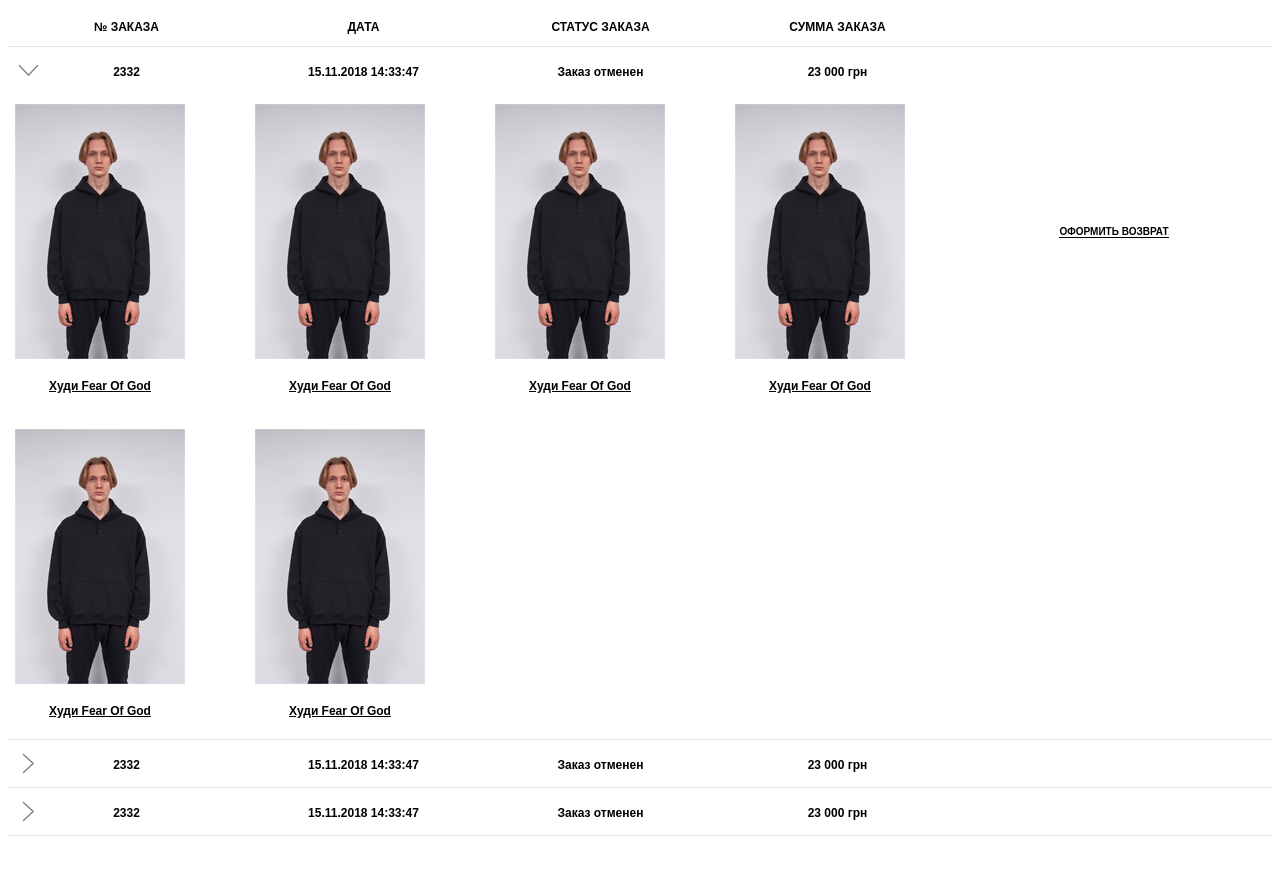
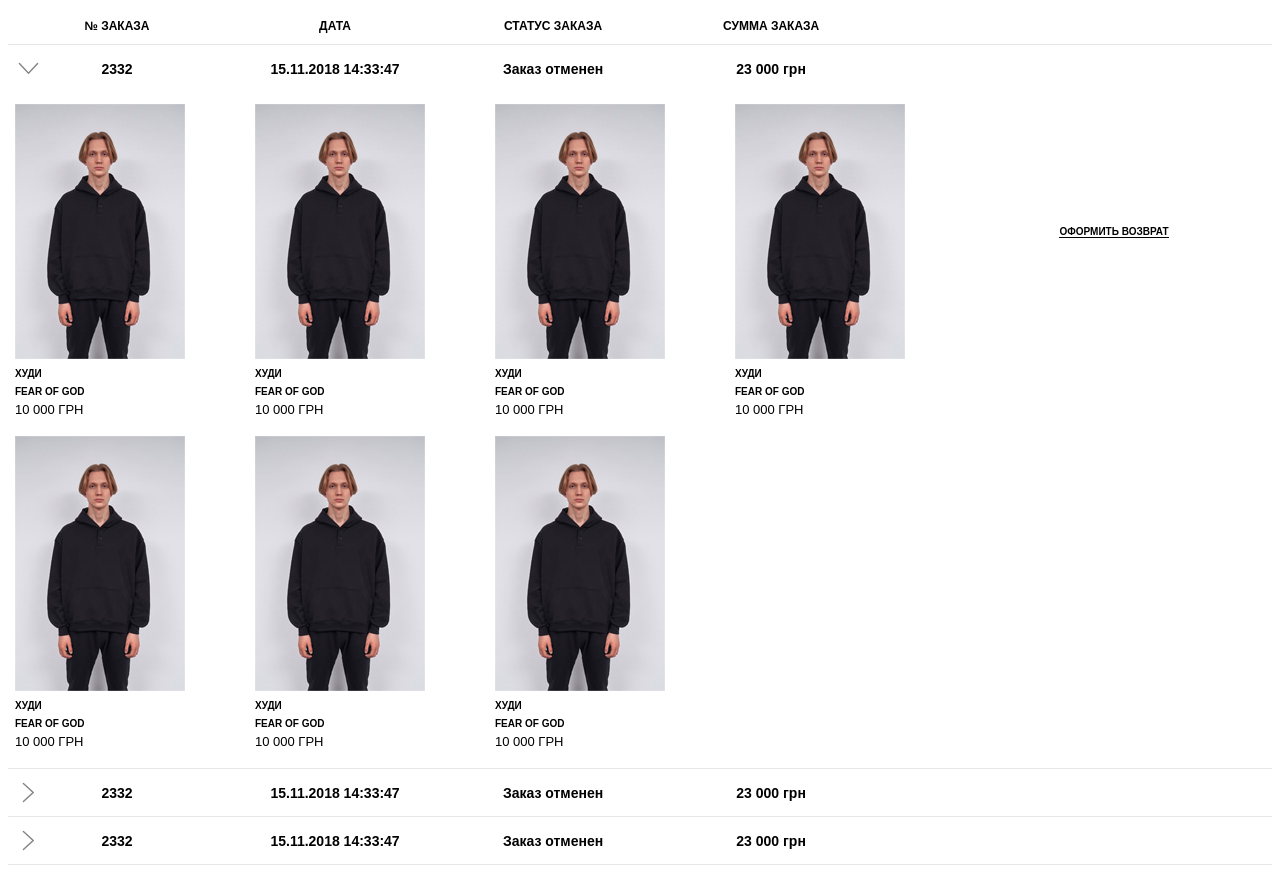
Before and after one commit to KonstantinPererva/history-order, a website: page app/index.html in a window 1280 px wide. Both pictures are taken after a click on the element 28 px from the left and 70 px from the top of the page. Before the commit the page ends 844 px from the top, so only its background shows below. Drawn offline with nearby package versions, Linux system fonts and the light colour scheme; files that its build step writes are made by us from their sources.

Commit message:
history order - theicon

```diff
--- a/app/index.html
+++ b/app/index.html
@@ -66,7 +66,13 @@
                                     <img src="./images/img-big-1.jpg" alt="goods"  class="detail-card__img" />
                                 </div>
 
-                                <span class="detail-card__title">Худи Fear Of God</span>
+                                <div class="detail-card__block">
+                                    <span class="detail-card__title detail-card__title_category">Худи</span>
+
+                                    <span class="detail-card__title detail-card__title_brand">Fear Of God</span>
+
+                                    <span class="detail-card__title detail-card__title_price"><span class="detail-card__text-mob">Цена: </span>10 000 грн</span>
+                                </div>
                             </a>
                         </div>
 
@@ -76,7 +82,13 @@
                                     <img src="./images/img-big-1.jpg" alt="goods"  class="detail-card__img" />
                                 </div>
 
-                                <span class="detail-card__title">Худи Fear Of God</span>
+                                <div class="detail-card__block">
+                                    <span class="detail-card__title detail-card__title_category">Худи</span>
+
+                                    <span class="detail-card__title detail-card__title_brand">Fear Of God</span>
+
+                                    <span class="detail-card__title detail-card__title_price"><span class="detail-card__text-mob">Цена: </span>10 000 грн</span>
+                                </div>
                             </a>
                         </div>
 
@@ -86,7 +98,13 @@
                                     <img src="./images/img-big-1.jpg" alt="goods"  class="detail-card__img" />
                                 </div>
 
-                                <span class="detail-card__title">Худи Fear Of God</span>
+                                <div class="detail-card__block">
+                                    <span class="detail-card__title detail-card__title_category">Худи</span>
+
+                                    <span class="detail-card__title detail-card__title_brand">Fear Of God</span>
+
+                                    <span class="detail-card__title detail-card__title_price"><span class="detail-card__text-mob">Цена: </span>10 000 грн</span>
+                                </div>
                             </a>
                         </div>
 
@@ -96,7 +114,13 @@
                                     <img src="./images/img-big-1.jpg" alt="goods"  class="detail-card__img" />
                                 </div>
 
-                                <span class="detail-card__title">Худи Fear Of God</span>
+                                <div class="detail-card__block">
+                                    <span class="detail-card__title detail-card__title_category">Худи</span>
+
+                                    <span class="detail-card__title detail-card__title_brand">Fear Of God</span>
+
+                                    <span class="detail-card__title detail-card__title_price"><span class="detail-card__text-mob">Цена: </span>10 000 грн</span>
+                                </div>
                             </a>
                         </div>
 
@@ -106,7 +130,13 @@
                                     <img src="./images/img-big-1.jpg" alt="goods"  class="detail-card__img" />
                                 </div>
 
-                                <span class="detail-card__title">Худи Fear Of God</span>
+                                <div class="detail-card__block">
+                                    <span class="detail-card__title detail-card__title_category">Худи</span>
+
+                                    <span class="detail-card__title detail-card__title_brand">Fear Of God</span>
+
+                                    <span class="detail-card__title detail-card__title_price"><span class="detail-card__text-mob">Цена: </span>10 000 грн</span>
+                                </div>
                             </a>
                         </div>
 
@@ -116,7 +146,29 @@
                                     <img src="./images/img-big-1.jpg" alt="goods"  class="detail-card__img" />
                                 </div>
 
-                                <span class="detail-card__title">Худи Fear Of God</span>
+                                <div class="detail-card__block">
+                                    <span class="detail-card__title detail-card__title_category">Худи</span>
+
+                                    <span class="detail-card__title detail-card__title_brand">Fear Of God</span>
+
+                                    <span class="detail-card__title detail-card__title_price"><span class="detail-card__text-mob">Цена: </span>10 000 грн</span>
+                                </div>
+                            </a>
+                        </div>
+
+                        <div class="detail-list__item">
+                            <a href="#" class="detail-card">
+                                <div class="detail-card__wrap-img">
+                                    <img src="./images/img-big-1.jpg" alt="goods"  class="detail-card__img" />
+                                </div>
+
+                                <div class="detail-card__block">
+                                    <span class="detail-card__title detail-card__title_category">Худи</span>
+
+                                    <span class="detail-card__title detail-card__title_brand">Fear Of God</span>
+
+                                    <span class="detail-card__title detail-card__title_price"><span class="detail-card__text-mob">Цена: </span>10 000 грн</span>
+                                </div>
                             </a>
                         </div>
                     </div>
@@ -172,7 +224,13 @@
                                     <img src="./images/img-big-1.jpg" alt="goods"  class="detail-card__img" />
                                 </div>
 
-                                <span class="detail-card__title">Худи Fear Of God</span>
+                                <div class="detail-card__block">
+                                    <span class="detail-card__title detail-card__title_category">Худи</span>
+
+                                    <span class="detail-card__title detail-card__title_brand">Fear Of God</span>
+
+                                    <span class="detail-card__title detail-card__title_price"><span class="detail-card__text-mob">Цена: </span>10 000 грн</span>
+                                </div>
                             </a>
                         </div>
 
@@ -182,47 +240,13 @@
                                     <img src="./images/img-big-1.jpg" alt="goods"  class="detail-card__img" />
                                 </div>
 
-                                <span class="detail-card__title">Худи Fear Of God</span>
-                            </a>
-                        </div>
+                                <div class="detail-card__block">
+                                    <span class="detail-card__title detail-card__title_category">Худи</span>
 
-                        <div class="detail-list__item">
-                            <a href="#" class="detail-card">
-                                <div class="detail-card__wrap-img">
-                                    <img src="./images/img-big-1.jpg" alt="goods"  class="detail-card__img" />
+                                    <span class="detail-card__title detail-card__title_brand">Fear Of God</span>
+
+                                    <span class="detail-card__title detail-card__title_price"><span class="detail-card__text-mob">Цена: </span>10 000 грн</span>
                                 </div>
-
-                                <span class="detail-card__title">Худи Fear Of God</span>
-                            </a>
-                        </div>
-
-                        <div class="detail-list__item">
-                            <a href="#" class="detail-card">
-                                <div class="detail-card__wrap-img">
-                                    <img src="./images/img-big-1.jpg" alt="goods"  class="detail-card__img" />
-                                </div>
-
-                                <span class="detail-card__title">Худи Fear Of God</span>
-                            </a>
-                        </div>
-
-                        <div class="detail-list__item">
-                            <a href="#" class="detail-card">
-                                <div class="detail-card__wrap-img">
-                                    <img src="./images/img-big-1.jpg" alt="goods"  class="detail-card__img" />
-                                </div>
-
-                                <span class="detail-card__title">Худи Fear Of God</span>
-                            </a>
-                        </div>
-
-                        <div class="detail-list__item">
-                            <a href="#" class="detail-card">
-                                <div class="detail-card__wrap-img">
-                                    <img src="./images/img-big-1.jpg" alt="goods"  class="detail-card__img" />
-                                </div>
-
-                                <span class="detail-card__title">Худи Fear Of God</span>
                             </a>
                         </div>
                     </div>
@@ -278,7 +302,13 @@
                                     <img src="./images/img-big-1.jpg" alt="goods"  class="detail-card__img" />
                                 </div>
 
-                                <span class="detail-card__title">Худи Fear Of God</span>
+                                <div class="detail-card__block">
+                                    <span class="detail-card__title detail-card__title_category">Худи</span>
+
+                                    <span class="detail-card__title detail-card__title_brand">Fear Of God</span>
+
+                                    <span class="detail-card__title detail-card__title_price"><span class="detail-card__text-mob">Цена: </span>10 000 грн</span>
+                                </div>
                             </a>
                         </div>
 
@@ -288,7 +318,13 @@
                                     <img src="./images/img-big-1.jpg" alt="goods"  class="detail-card__img" />
                                 </div>
 
-                                <span class="detail-card__title">Худи Fear Of God</span>
+                                <div class="detail-card__block">
+                                    <span class="detail-card__title detail-card__title_category">Худи</span>
+
+                                    <span class="detail-card__title detail-card__title_brand">Fear Of God</span>
+
+                                    <span class="detail-card__title detail-card__title_price"><span class="detail-card__text-mob">Цена: </span>10 000 грн</span>
+                                </div>
                             </a>
                         </div>
 
@@ -298,7 +334,13 @@
                                     <img src="./images/img-big-1.jpg" alt="goods"  class="detail-card__img" />
                                 </div>
 
-                                <span class="detail-card__title">Худи Fear Of God</span>
+                                <div class="detail-card__block">
+                                    <span class="detail-card__title detail-card__title_category">Худи</span>
+
+                                    <span class="detail-card__title detail-card__title_brand">Fear Of God</span>
+
+                                    <span class="detail-card__title detail-card__title_price"><span class="detail-card__text-mob">Цена: </span>10 000 грн</span>
+                                </div>
                             </a>
                         </div>
 
@@ -308,27 +350,13 @@
                                     <img src="./images/img-big-1.jpg" alt="goods"  class="detail-card__img" />
                                 </div>
 
-                                <span class="detail-card__title">Худи Fear Of God</span>
-                            </a>
-                        </div>
+                                <div class="detail-card__block">
+                                    <span class="detail-card__title detail-card__title_category">Худи</span>
 
-                        <div class="detail-list__item">
-                            <a href="#" class="detail-card">
-                                <div class="detail-card__wrap-img">
-                                    <img src="./images/img-big-1.jpg" alt="goods"  class="detail-card__img" />
+                                    <span class="detail-card__title detail-card__title_brand">Fear Of God</span>
+
+                                    <span class="detail-card__title detail-card__title_price"><span class="detail-card__text-mob">Цена: </span>10 000 грн</span>
                                 </div>
-
-                                <span class="detail-card__title">Худи Fear Of God</span>
-                            </a>
-                        </div>
-
-                        <div class="detail-list__item">
-                            <a href="#" class="detail-card">
-                                <div class="detail-card__wrap-img">
-                                    <img src="./images/img-big-1.jpg" alt="goods"  class="detail-card__img" />
-                                </div>
-
-                                <span class="detail-card__title">Худи Fear Of God</span>
                             </a>
                         </div>
                     </div>
--- a/app/scss/_button-refund.scss
+++ b/app/scss/_button-refund.scss
@@ -24,7 +24,7 @@
     color: #000;
     font-size: 10px;
     font-family: Arial, sans-serif;
-    font-weight: bold;
+    font-weight: 600;
     text-transform: uppercase;
     border-bottom: 1px solid #000;
     transition: .15s;
--- a/app/scss/_detail-card.scss
+++ b/app/scss/_detail-card.scss
@@ -1,12 +1,13 @@
   .detail-card {
     display: block;
-    text-decoration: underline;
+    text-decoration: none;
     color: #000;
     width: 170px;
     outline: none;
 
     @media (max-width: 479px) {
       width: 100%;
+      display: flex;
     }
 
     &:hover, &:active, &:focus {
@@ -20,9 +21,12 @@
       width: 100%;
       height: 255px;
       display: flex;
+      margin: 0 0 8px;
 
       @media (max-width: 479px) {
+        width: 150px;
         height: auto;
+        margin: 0 12px 0 0;
       }
     }
 
@@ -40,22 +44,50 @@
 
     &__title {
       display: block;
-      height: 55px;
-      line-height: 55px;
-      text-align: center;
       width: 100%;
       white-space: nowrap;
       overflow: hidden;
       text-overflow: ellipsis;
       color: #000;
-      font-size: 12px;
+      font-size: 10px;
+      line-height: 14px;
+      text-transform: uppercase;
       font-family: Arial, sans-serif;
-      font-weight: bold;
+      font-weight: 600;
+      margin: 0 0 4px;
 
-      @media (max-width: 767px) {
-        height: 30px;
-        line-height: 30px;
-        font-size: 11px;
+      @media (max-width: 479px) {
+        margin: 3px 0 9px;
+      }
+
+      &_category {
+        @media (max-width: 479px) {
+          font-size: 12px;
+          font-weight: normal;
+        }
+      }
+
+      &_brand {
+        @media (max-width: 479px) {
+          font-size: 14px;
+        }
+      }
+
+      &_price {
+        font-size: 13px;
+        font-weight: normal;
+
+        @media (max-width: 479px) {
+          font-size: 12px;
+        }
+      }
+    }
+
+    &__text-mob {
+      display: none;
+
+      @media (max-width: 479px) {
+        display: inline;
       }
     }
   }
--- a/app/scss/_detail-list.scss
+++ b/app/scss/_detail-list.scss
@@ -4,12 +4,12 @@
   display: flex;
   align-items: flex-start;
   flex-wrap: wrap;
-  margin: -15px 0 0 -70px;
+  margin: 0 0 0 -70px;
 
   @media (max-width: 767px) {
     width: 100%;
-    padding: 0;
-    margin: -20px 0 0;
+    padding: 17px 0 0;
+    margin: 0;
   }
 
   @media (max-width: 479px) {
@@ -17,10 +17,14 @@
   }
 
   &__item {
-    margin: 15px 0 0 70px;
+    margin: 0 0 15px 70px;
 
     @media (max-width: 767px) {
-      margin: 15px 14px;
+      margin: 0 14px 15px;
+    }
+
+    @media (max-width: 479px) {
+      margin: 0 14px 28px;
     }
   }
 }
--- a/app/scss/_history-order-data.scss
+++ b/app/scss/_history-order-data.scss
@@ -42,7 +42,7 @@
   }
 
   &__item {
-    width: 25%;
+    width: 23%;
     text-align: center;
     display: block;
 
@@ -51,19 +51,23 @@
       display: flex;
       align-items: flex-start;
       width: 100%;
-      margin: 0 0 14px;
+      margin: 0 0 9px;
+
+      &:last-child {
+        margin: 0;
+      }
     }
   }
 
   &__text {
     color: #000;
-    font-size: 12px;
+    font-size: 14px;
     font-family: Arial, sans-serif;
-    font-weight: bold;
+    font-weight: 600;
 
     @media (max-width: 767px) {
       text-transform: uppercase;
-      font-size: 11px;
+      font-size: 12px;
     }
 
     &_title {
@@ -71,7 +75,7 @@
 
       @media (max-width: 767px) {
         display: block;
-        margin: 0 8px 0 0 ;
+        margin: 0 3px 0 0 ;
       }
     }
   }
--- a/app/scss/_history-order-detail.scss
+++ b/app/scss/_history-order-detail.scss
@@ -1,7 +1,7 @@
 .history-order-detail {
   display: flex;
   align-items: flex-start;
-  padding: 10px 0 0;
+  padding: 12px 0 0;
 
   @media (max-width: 767px) {
     display: block;
--- a/app/scss/_history-order-header.scss
+++ b/app/scss/_history-order-header.scss
@@ -2,7 +2,7 @@
   display: flex;
   align-items: center;
   width: 75%;
-  height: 38px;
+  height: 36px;
 
   @media (max-width: 992px) {
     width: 100%;
@@ -13,12 +13,12 @@
   }
 
   &__item {
-    width: 25%;
+    width: 23%;
     text-align: center;
     color: #000;
     font-size: 12px;
     font-family: Arial, sans-serif;
-    font-weight: bold;
+    font-weight: 900;
     text-transform: uppercase;
   }
 }
--- a/app/scss/_history-order.scss
+++ b/app/scss/_history-order.scss
@@ -1,3 +1,5 @@
 .history-order {
+  //max-width: 1540px;
+  //margin: 0 auto;
   width: 100%;
 }
```
Also changed, not shown: app/scss/crist.scss (added, +183 -0 lines).
